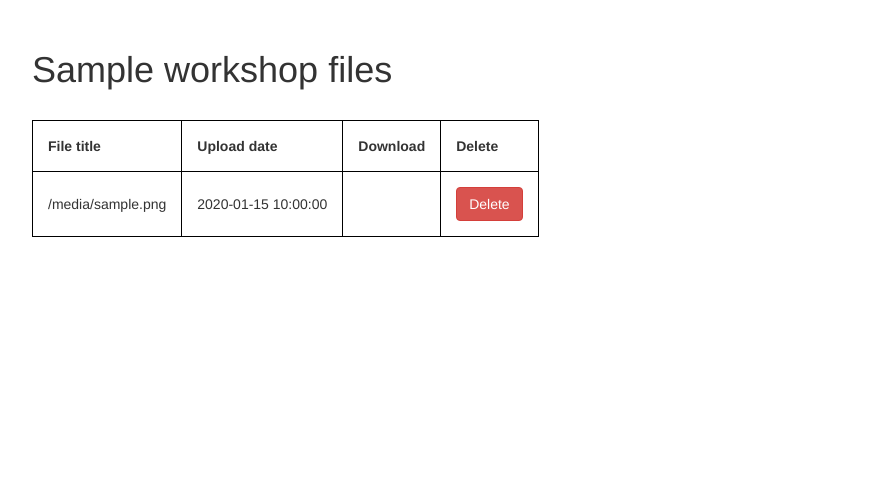
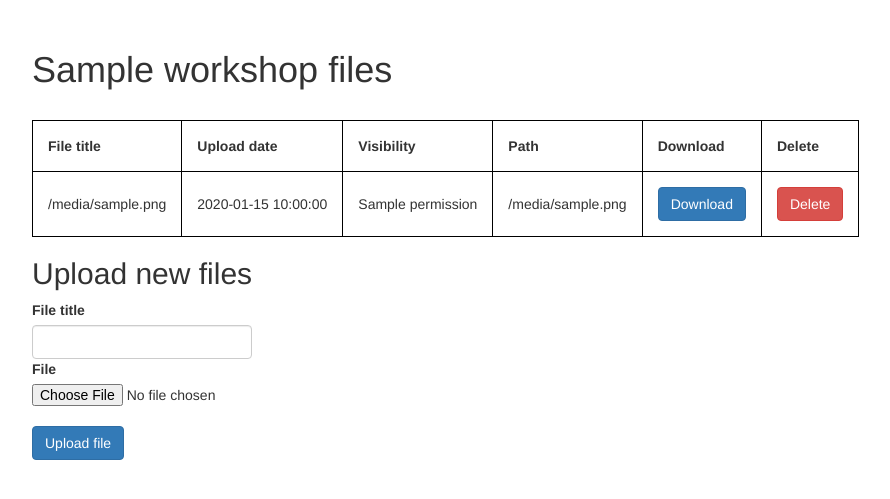
Before and after one commit to gbaman/NI-Jam-Information-System, a Flask app: template ni_jam_information_system/templates/admin/workshop_files.html in a window 1280 px wide. Shown: the part 52-551 px from the top of the page, without its empty margins (38-928 px from the left). Run offline with Flask 2, Linux system fonts and the light colour scheme; tables that the repository leaves empty hold one stand-in row (values such as "Sample post"); the template is opened without the code that fills it: values that come from a table or form of the project are taken from there, most other values are stand-ins (such as "Sample title", 1, 10 or a date in 2020); parts of the project's set-up code (start-up, migrations or seed data) failed here and were passed over; some libraries are stand-ins or nearby versions.

Commit message:
Add basic file uploading/downloading

```diff
--- a/ni_jam_information_system/database.py
+++ b/ni_jam_information_system/database.py
@@ -1,6 +1,8 @@
 import random
 import string
 import uuid
+
+import os
 
 from models import *
 from eventbrite_interactions import get_eventbrite_attendees_for_event
@@ -644,7 +646,16 @@ def remove_workshop_file(file_id):
     workshop_id = file.workshop_id
     db_session.delete(file)
     db_session.commit()
+    os.remove(file.file_path)
+    return workshop_id
 
-    # TODO : Actually delete the file on the filesystem.
 
-    return workshop_id
+def add_workshop_file(file_title, file_path, file_permission, workshop_id):
+    file = WorkshopFile(file_title=file_title, file_path=file_path, file_permission=file_permission, workshop_id=workshop_id, file_edit_date=datetime.datetime.now())
+    db_session.add(file)
+    db_session.commit()
+
+
+def get_file_for_download(workshop_id, file_path):
+    file = db_session.query(WorkshopFile).filter(WorkshopFile.workshop_id == workshop_id, WorkshopFile.file_path == file_path).first()
+    return file
--- a/ni_jam_information_system/forms.py
+++ b/ni_jam_information_system/forms.py
@@ -1,4 +1,9 @@
-from wtforms import Form, BooleanField, StringField, PasswordField, IntegerField, TextAreaField, RadioField, SelectField, validators, HiddenField
+from flask_wtf import FlaskForm
+from flask_wtf.file import FileRequired, FileAllowed
+from wtforms import Form, BooleanField, StringField, PasswordField, IntegerField, TextAreaField, RadioField, \
+    SelectField, validators, HiddenField, FileField
+from flask import g, Flask, current_app
+
 from database import get_volunteers_to_select, get_workshops_to_select, get_individual_time_slots_to_select, get_workshop_rooms, get_workshop_from_workshop_id
 
 
@@ -57,3 +62,11 @@ class ResetPasswordForm(Form):
     username = StringField("Username", [validators.DataRequired()])
     reset_code = StringField("Reset Code", [validators.DataRequired()])
     new_password = PasswordField("New Password", [validators.DataRequired()])
+
+
+class UploadFileForm(FlaskForm):
+        file_title = StringField("File title", [validators.DataRequired()])
+        upload = FileField('File', validators=[
+            FileRequired(),
+            FileAllowed(("pdf", "ppt"), 'Documents only!')
+        ])
--- a/ni_jam_information_system/main.py
+++ b/ni_jam_information_system/main.py
@@ -1,8 +1,12 @@
 import uuid
-from flask import Flask, render_template
+from flask import Flask, render_template, g
+from flask_uploads import UploadSet, configure_uploads, ALL
 
 import database as database
 import configuration
+
+app = Flask(__name__)
+
 
 from routes.api_routes import api_routes
 from routes.public_routes import public_routes
@@ -10,7 +14,17 @@ from routes.attendee_routes import attendee_routes
 from routes.admin_routes import admin_routes
 from routes.misc_routes import misc_routes
 
-app = Flask(__name__)
+
+
+# Setup files uploading with flask_uploads
+SUPPORTED_FILES = tuple("pdf ppt".split())
+files = UploadSet("jamDocs", SUPPORTED_FILES)
+
+app.config["UPLOADS_DEFAULT_DEST"] = "static/files"
+app.config["WTF_CSRF_ENABLED"] = False
+
+configure_uploads(app, files)
+
 app.secret_key = str(uuid.uuid4()).replace("-", "")[:10]
 
 app.register_blueprint(api_routes)
--- a/ni_jam_information_system/templates/admin/workshop_files.html
+++ b/ni_jam_information_system/templates/admin/workshop_files.html
@@ -1,5 +1,5 @@
 {%include 'admin/admin_header.html'%}
-
+{% from "_formhelpers.html" import render_field %}
 
 <h1>{{workshop.workshop_title}} files</h1>
 <p></p>
@@ -10,6 +10,8 @@
     <tr>
         <th>File title</th>
         <th>Upload date</th>
+        <th>Visibility</th>
+        <th>Path</th>
         <th>Download</th>
         <th>Delete</th>
     </tr>
@@ -18,7 +20,9 @@
         <tr>
         <td>{{workshop_file.file_title}}</td>
         <td>{{workshop_file.file_edit_date}}</td>
-        <td></td>
+        <td>{{workshop_file.permission}}</td>
+        <td>{{workshop_file.file_path}}</td>
+        <td><a href="{{workshop_file.file_path}}" class="btn btn-primary" role="button">Download</a><br></td>
         <td><a href="/admin/delete_workshop_files/{{workshop_file.file_id}}" class="btn btn-danger" role="button">Delete</a><br></td>
         </tr>
     {% endfor %}
@@ -37,6 +41,15 @@
           {% endif %}
         {% endwith %}
 
-<br>
+
+<h2>Upload new files</h2>
+
+<form method="POST" enctype="multipart/form-data" style="max-width: 220px">
+  <dl>
+    {{ render_field(form.file_title, class = "form-control") }}
+    {{ render_field(form.upload) }}
+  </dl>
+  <p><input class="btn btn-primary" type=submit value="Upload file">
+</form>
 
 {%include 'footer.html'%}
```
Also changed, not shown: ni_jam_information_system/routes/admin_routes.py (+19 -2 lines), ni_jam_information_system/routes/public_routes.py (+11 -1 lines), 1 other file.
